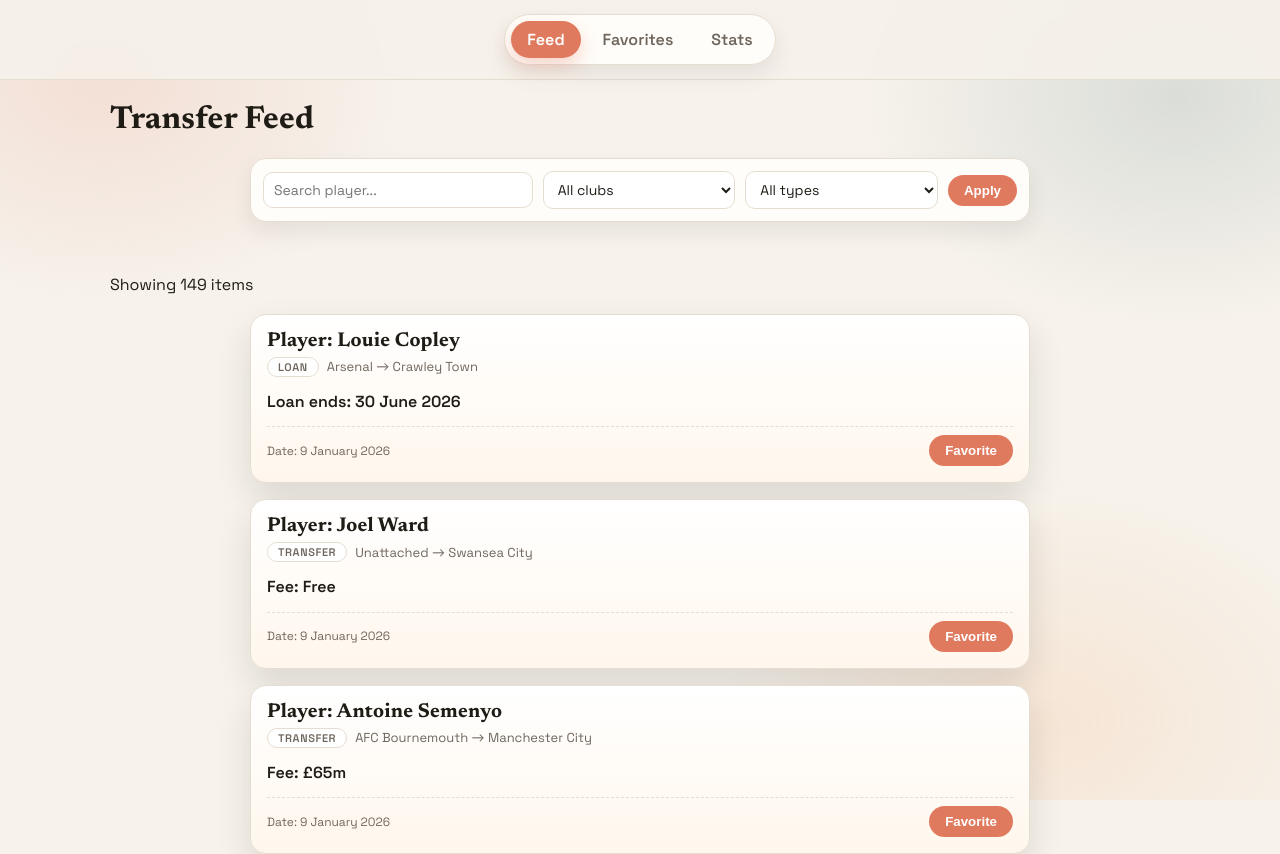
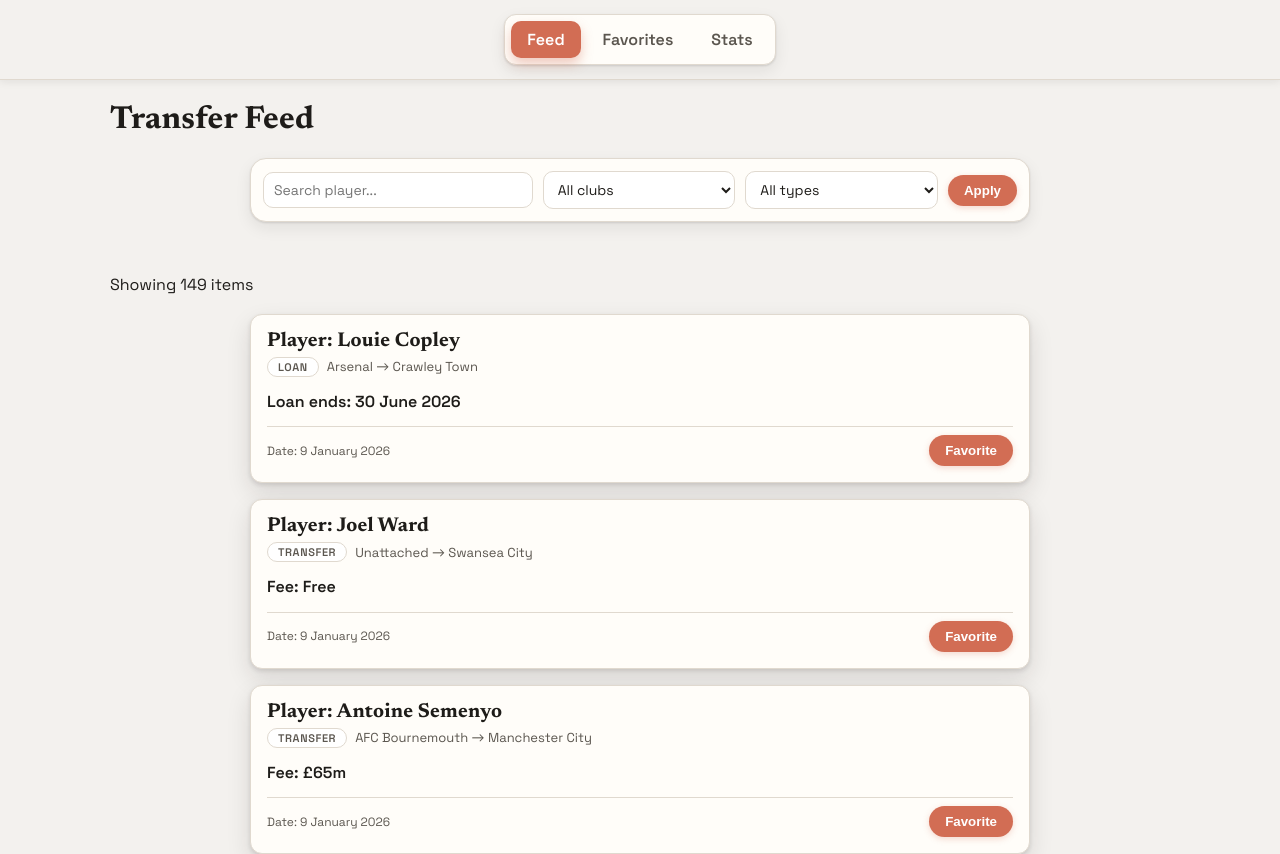
Before and after one commit to SandroBoka/WEB2, a Vue app in the folder lab5/Transfer-Pulse/: page / in a window 1280 px wide. Shown: the top 854 px of the page. Built offline with nearby package versions, Linux system fonts and the light colour scheme.

Commit message:
Css update

```diff
--- a/lab5/Transfer-Pulse/src/App.vue
+++ b/lab5/Transfer-Pulse/src/App.vue
@@ -22,18 +22,18 @@
 @import url("https://fonts.googleapis.com/css2?family=Newsreader:wght@500;700&family=Space+Grotesk:wght@400;600&display=swap");
 
 :root {
-  --bg: #f5f1ea;
+  --bg: #f3f1ee;
   --surface: #fffdf9;
-  --surface-alt: #f7efe4;
-  --ink: #1f1c16;
-  --muted: #6f675e;
-  --accent: #e07a5f;
-  --accent-strong: #c65f47;
+  --surface-alt: #f0ebe2;
+  --ink: #1e1c19;
+  --muted: #5b564f;
+  --accent: #d26d54;
+  --accent-strong: #b85b46;
   --accent-cool: #2f5d62;
-  --border: #e6ddd1;
-  --shadow-soft: 0 10px 22px rgba(31, 28, 22, 0.08);
-  --shadow-card: 0 16px 34px rgba(31, 28, 22, 0.12);
-  --radius: 16px;
+  --border: #e0d9cf;
+  --shadow-soft: 0 1px 2px rgba(30, 28, 25, 0.12), 0 6px 16px rgba(30, 28, 25, 0.08);
+  --shadow-card: 0 2px 4px rgba(30, 28, 25, 0.12), 0 10px 24px rgba(30, 28, 25, 0.12);
+  --radius: 12px;
 }
 
 * {
@@ -45,21 +45,9 @@
   min-height: 100vh;
   font-family: "Space Grotesk", "Trebuchet MS", sans-serif;
   color: var(--ink);
-  background: linear-gradient(180deg, #f7f3ec 0%, #efe7db 100%);
+  background: var(--bg);
   position: relative;
   overflow-x: hidden;
-}
-
-body::before {
-  content: "";
-  position: fixed;
-  inset: 0;
-  background:
-    radial-gradient(520px 380px at 8% 10%, rgba(224, 122, 95, 0.16), transparent 60%),
-    radial-gradient(520px 380px at 92% 12%, rgba(47, 93, 98, 0.14), transparent 60%),
-    radial-gradient(540px 400px at 82% 90%, rgba(244, 162, 97, 0.16), transparent 60%);
-  pointer-events: none;
-  z-index: 0;
 }
 
 #app {
@@ -106,9 +94,9 @@
   position: sticky;
   top: 0;
   z-index: 2;
-  backdrop-filter: blur(8px);
-  background: rgba(245, 241, 234, 0.9);
+  background: var(--bg);
   border-bottom: 1px solid var(--border);
+  box-shadow: 0 2px 8px rgba(30, 28, 25, 0.08);
 }
 
 .topbarInner {
@@ -123,7 +111,7 @@
   display: inline-flex;
   gap: 6px;
   padding: 6px;
-  border-radius: 999px;
+  border-radius: 12px;
   background: var(--surface);
   border: 1px solid var(--border);
   box-shadow: var(--shadow-soft);
@@ -131,7 +119,7 @@
 
 .tab {
   padding: 8px 16px;
-  border-radius: 999px;
+  border-radius: 10px;
   font-weight: 600;
   color: var(--muted);
   transition: background 0.2s ease, color 0.2s ease, transform 0.2s ease;
@@ -146,7 +134,7 @@
 .tab.router-link-exact-active {
   background: var(--accent);
   color: #fff;
-  box-shadow: 0 8px 18px rgba(224, 122, 95, 0.3);
+  box-shadow: 0 6px 12px rgba(210, 109, 84, 0.35);
 }
 
 .container {
@@ -222,12 +210,13 @@
   background: var(--accent);
   color: #fff;
   cursor: pointer;
+  box-shadow: 0 2px 6px rgba(210, 109, 84, 0.25);
   transition: transform 0.2s ease, box-shadow 0.2s ease, background 0.2s ease;
 }
 
 button:hover {
   background: var(--accent-strong);
-  box-shadow: 0 10px 18px rgba(224, 122, 95, 0.3);
+  box-shadow: 0 6px 14px rgba(210, 109, 84, 0.3);
   transform: translateY(-1px);
 }
 
--- a/lab5/Transfer-Pulse/src/components/NewsCard.vue
+++ b/lab5/Transfer-Pulse/src/components/NewsCard.vue
@@ -47,7 +47,7 @@
     border: 1px solid var(--border);
     padding: 16px;
     border-radius: var(--radius);
-    background: linear-gradient(180deg, #ffffff 0%, #fff7ed 100%);
+    background: var(--surface);
     box-shadow: var(--shadow-card);
     display: flex;
     flex-direction: column;
@@ -96,7 +96,7 @@
     justify-content: space-between;
     align-items: center;
     padding-top: 8px;
-    border-top: 1px dashed var(--border);
+    border-top: 1px solid var(--border);
     color: var(--muted);
 }
 
```
